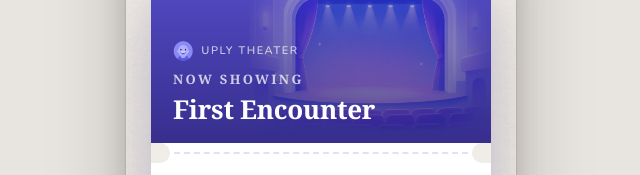
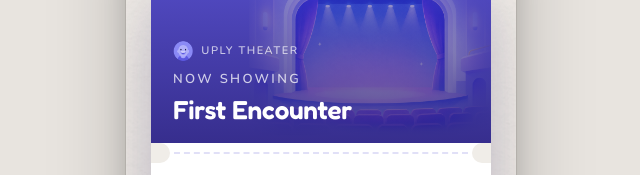
Before and after one commit to maxx1031/Uply-Rehearse-the-Room, a React (Vite) app: page / in a window 1280 px wide. Shown: the part 139-314 px from the top of the page, without its empty margins (319-959 px from the left). Built offline with nearby package versions, Linux system fonts and the light colour scheme.

Commit message:
intro: switch ticket and login headings from serif to Fredoka
- ticket/login/ticket-confirm titles now use var(--font-heading) (Fredoka), eyebrows use var(--font-body) (Nunito)

Reason: the intro screens were hardcoded to Georgia serif; align them with the new design's typeface

```diff
--- a/src/pages/intro/LoginScreen.tsx
+++ b/src/pages/intro/LoginScreen.tsx
@@ -101,10 +101,10 @@ export function LoginScreen({ onBack, onLogin }: Props) {
                       UPLY THEATER
                     </span>
                   </div>
-                  <div style={{ fontFamily: "'Georgia','Times New Roman',serif", fontSize: "12px", fontWeight: 600, color: "rgba(255,255,255,0.72)", letterSpacing: "0.18em", textTransform: "uppercase", marginBottom: 3 }}>
+                  <div style={{ fontFamily: "var(--font-body)", fontSize: "12px", fontWeight: 600, color: "rgba(255,255,255,0.72)", letterSpacing: "0.18em", textTransform: "uppercase", marginBottom: 3 }}>
                     Now Showing
                   </div>
-                  <div style={{ fontFamily: "'Georgia','Times New Roman',serif", fontSize: "22px", fontWeight: 700, color: "white", lineHeight: 1.25 }}>
+                  <div style={{ fontFamily: "var(--font-heading)", fontSize: "22px", fontWeight: 600, color: "white", lineHeight: 1.25 }}>
                     Until We Meet Again
                   </div>
                 </div>
--- a/src/pages/intro/TicketConfirmScreen.tsx
+++ b/src/pages/intro/TicketConfirmScreen.tsx
@@ -161,10 +161,10 @@ export function TicketConfirmOverlay({ userName, showTitle, exiting }: Props) {
                     UPLY THEATER
                   </span>
                 </div>
-                <div style={{ fontFamily: "'Georgia','Times New Roman',serif", fontSize: "var(--fs-micro)", fontWeight: 600, color: "rgba(255,255,255,0.72)", letterSpacing: "0.18em", textTransform: "uppercase", marginBottom: 3 }}>
+                <div style={{ fontFamily: "var(--font-body)", fontSize: "var(--fs-micro)", fontWeight: 600, color: "rgba(255,255,255,0.72)", letterSpacing: "0.18em", textTransform: "uppercase", marginBottom: 3 }}>
                   Now Showing
                 </div>
-                <div style={{ fontFamily: "'Georgia','Times New Roman',serif", fontSize: "22px", fontWeight: 700, color: "white", lineHeight: 1.25 }}>
+                <div style={{ fontFamily: "var(--font-heading)", fontSize: "22px", fontWeight: 600, color: "white", lineHeight: 1.25 }}>
                   {showTitle}
                 </div>
               </div>
@@ -184,7 +184,7 @@ export function TicketConfirmOverlay({ userName, showTitle, exiting }: Props) {
                 <div style={{ fontSize: "10px", color: "#b0aed4", letterSpacing: "0.1em", textTransform: "uppercase", marginBottom: 3 }}>
                   Ticket Holder
                 </div>
-                <div style={{ fontSize: "var(--fs-h2)", fontWeight: 700, color: "var(--bg-deep-night)", fontFamily: "'Georgia','Times New Roman',serif" }}>
+                <div style={{ fontSize: "var(--fs-h2)", fontWeight: 600, color: "var(--bg-deep-night)", fontFamily: "var(--font-heading)" }}>
                   {userName || "Member"}
                 </div>
               </div>
--- a/src/pages/intro/TicketScreen.tsx
+++ b/src/pages/intro/TicketScreen.tsx
@@ -110,10 +110,10 @@ export function TicketScreen({ onClaim, onLogin }: Props) {
                       UPLY THEATER
                     </span>
                   </div>
-                  <div style={{ fontFamily: "'Georgia','Times New Roman',serif", fontSize: "var(--fs-caption)", fontWeight: 600, color: "rgba(255,255,255,0.75)", letterSpacing: "0.18em", textTransform: "uppercase", marginBottom: 4 }}>
+                  <div style={{ fontFamily: "var(--font-body)", fontSize: "var(--fs-caption)", fontWeight: 600, color: "rgba(255,255,255,0.75)", letterSpacing: "0.18em", textTransform: "uppercase", marginBottom: 4 }}>
                     Now Showing
                   </div>
-                  <div style={{ fontFamily: "'Georgia','Times New Roman',serif", fontSize: "26px", fontWeight: 700, color: "white", lineHeight: 1.2, letterSpacing: "-0.3px" }}>
+                  <div style={{ fontFamily: "var(--font-heading)", fontSize: "26px", fontWeight: 600, color: "white", lineHeight: 1.2, letterSpacing: "-0.3px" }}>
                     First Encounter
                   </div>
                 </div>
```
